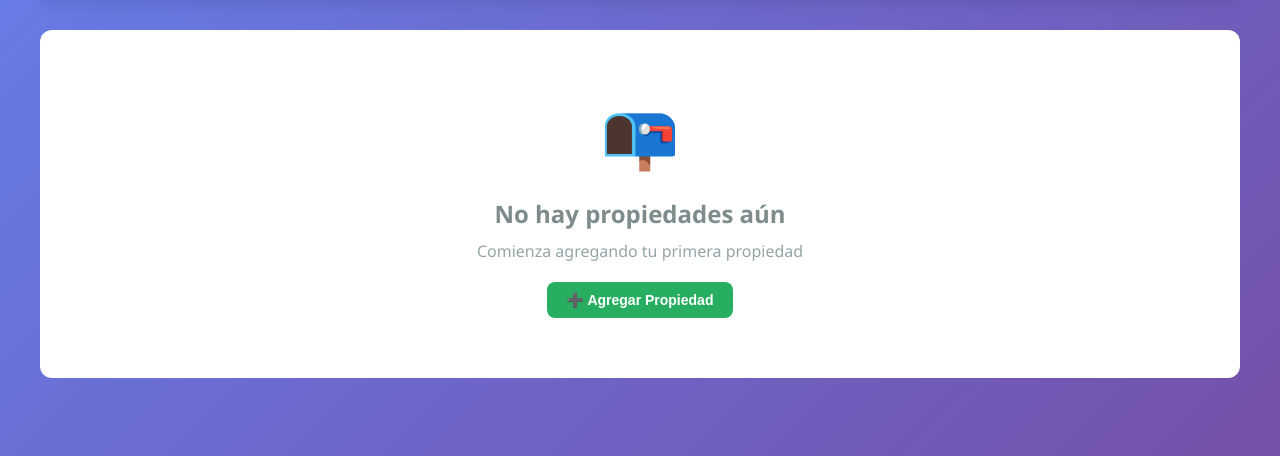
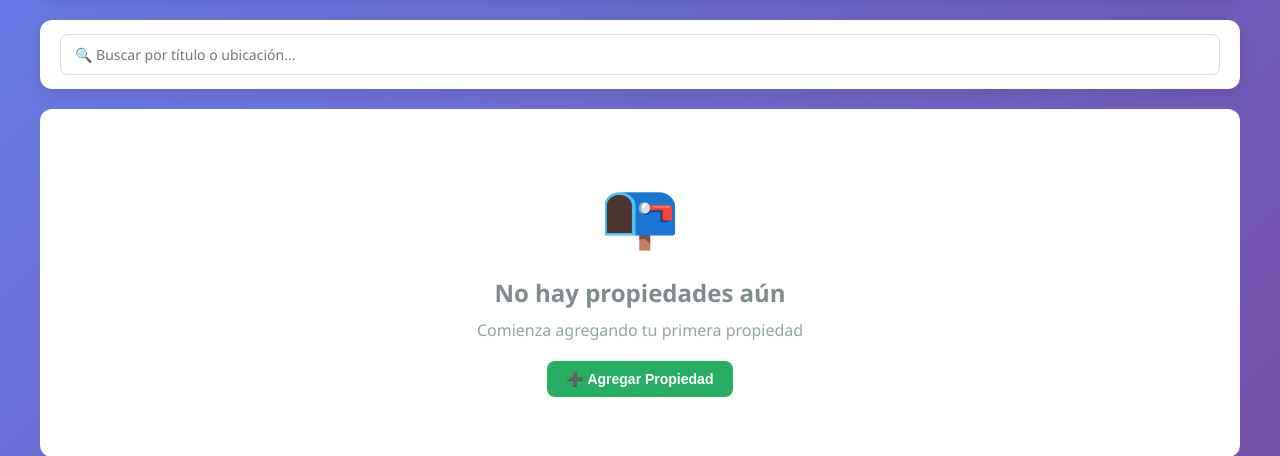
Before and after one commit to DG2028-2029/bot-inmobiliaria-v1, a Flask app: template templates/inventario.html in a window 1280 px wide. Shown: the part 120-576 px from the top of the page. Run offline with Flask 3, Linux system fonts and the light colour scheme; the template is opened without the code that fills it: most values are stand-ins (such as "Sample title", 1, 10 or a date in 2020).

Commit message:
Update inventario.html

```diff
--- a/templates/inventario.html
+++ b/templates/inventario.html
@@ -14,7 +14,7 @@
         .container { max-width: 1200px; margin: 0 auto; }
         .header {
             display: flex; justify-content: space-between; align-items: center;
-            margin-bottom: 30px; background: white; padding: 20px;
+            margin-bottom: 20px; background: white; padding: 20px;
             border-radius: 12px; box-shadow: 0 4px 15px rgba(0,0,0,0.1);
         }
         .header h1 { color: #2c3e50; font-size: 24px; }
@@ -28,6 +28,16 @@
         .btn-nuevo:hover { background: #229954; transform: translateY(-2px); }
         .btn-volver { background: #95a5a6; color: white; }
         .btn-volver:hover { background: #7f8c8d; }
+
+        .search-bar {
+            background: white; padding: 14px 20px; border-radius: 12px;
+            margin-bottom: 20px; box-shadow: 0 4px 15px rgba(0,0,0,0.1);
+        }
+        .search-bar input {
+            width: 100%; padding: 10px 14px; border: 1px solid #ddd;
+            border-radius: 8px; font-size: 14px; font-family: inherit;
+        }
+        .search-bar input:focus { outline: none; border-color: #667eea; }
 
         .propiedades-grid {
             display: grid;
@@ -85,7 +95,9 @@
         .propiedad-contenido { padding: 18px; }
         .propiedad-titulo { font-size: 17px; font-weight: bold; color: #2c3e50; margin-bottom: 6px; }
         .propiedad-precio { font-size: 20px; color: #27ae60; font-weight: bold; margin-bottom: 8px; }
-        .propiedad-ubicacion { color: #666; font-size: 13px; margin-bottom: 10px; }
+        .propiedad-ubicacion { color: #666; font-size: 13px; margin-bottom: 8px; }
+        .propiedad-specs { display: flex; gap: 14px; margin-bottom: 10px; font-size: 12px; color: #666; }
+        .propiedad-specs span { display: flex; align-items: center; gap: 4px; }
         .propiedad-descripcion {
             color: #555; font-size: 13px; line-height: 1.5; margin-bottom: 14px;
             overflow: hidden; display: -webkit-box;
@@ -133,16 +145,17 @@
         .close:hover { color: #e74c3c; }
 
         .form-group { margin-bottom: 15px; }
-        .form-group label { display: block; margin-bottom: 5px; color: #2c3e50; font-weight: bold; font-size: 13px; }
-        .form-group input, .form-group textarea {
+        .form-group label, .form-row-3 label { display: block; margin-bottom: 5px; color: #2c3e50; font-weight: bold; font-size: 13px; }
+        .form-group input, .form-group textarea, .form-row-3 input {
             width: 100%; padding: 10px; border: 1px solid #bdc3c7;
             border-radius: 6px; font-family: inherit; font-size: 13px;
             transition: 0.2s;
         }
-        .form-group input:focus, .form-group textarea:focus {
+        .form-group input:focus, .form-group textarea:focus, .form-row-3 input:focus {
             outline: none; border-color: #667eea; background: #f8f9ff;
         }
         .form-group textarea { min-height: 100px; resize: vertical; }
+        .form-row-3 { display: grid; grid-template-columns: 1fr 1fr 1fr; gap: 10px; margin-bottom: 15px; }
 
         .upload-area {
             border: 2px dashed #bdc3c7; border-radius: 8px; padding: 20px;
@@ -199,6 +212,11 @@
         .detalle-campo { background: #f8f9fa; padding: 12px; border-radius: 8px; }
         .detalle-campo-label { font-size: 11px; color: #999; text-transform: uppercase; margin-bottom: 4px; }
         .detalle-campo-valor { font-size: 15px; color: #2c3e50; font-weight: bold; }
+        .detalle-specs {
+            display: flex; gap: 16px; margin-bottom: 16px;
+            background: #f8f9fa; padding: 12px; border-radius: 8px; flex-wrap: wrap;
+        }
+        .detalle-specs span { font-size: 13px; color: #2c3e50; font-weight: bold; display:flex; align-items:center; gap:5px; }
         .detalle-descripcion {
             background: #f8f9fa; padding: 14px; border-radius: 8px;
             font-size: 13px; color: #555; line-height: 1.7;
@@ -241,6 +259,11 @@
             <a href="/historial/{{ cliente_id }}" class="btn btn-volver">← Volver</a>
         </div>
     </div>
+
+    <div class="search-bar">
+        <input type="text" id="buscarInput" placeholder="🔍 Buscar por título o ubicación..." oninput="filtrarPropiedades()">
+    </div>
+
     <div id="propiedades-container" class="propiedades-grid"></div>
 </div>
 
@@ -267,6 +290,20 @@
             <div class="form-group">
                 <label>Ubicación *</label>
                 <input type="text" name="ubicacion" required placeholder="Ej: Zona 14, Guatemala">
+            </div>
+            <div class="form-row-3">
+                <div>
+                    <label>Habitaciones</label>
+                    <input type="number" name="habitaciones" min="0" placeholder="3">
+                </div>
+                <div>
+                    <label>Baños</label>
+                    <input type="number" name="banos" min="0" step="0.5" placeholder="2">
+                </div>
+                <div>
+                    <label>m²</label>
+                    <input type="number" name="metros2" min="0" step="0.01" placeholder="150">
+                </div>
             </div>
             <div class="form-group">
                 <label>Fotos (máx. 5)</label>
@@ -303,6 +340,7 @@
                 <div class="detalle-campo-valor" id="detalleUbicacion"></div>
             </div>
         </div>
+        <div id="detalleSpecs"></div>
         <div class="detalle-descripcion" id="detalleDescripcion"></div>
     </div>
 </div>
@@ -330,6 +368,20 @@
             <div class="form-group">
                 <label>Ubicación *</label>
                 <input type="text" name="ubicacion" id="editUbicacion" required>
+            </div>
+            <div class="form-row-3">
+                <div>
+                    <label>Habitaciones</label>
+                    <input type="number" name="habitaciones" id="editHabitaciones" min="0">
+                </div>
+                <div>
+                    <label>Baños</label>
+                    <input type="number" name="banos" id="editBanos" min="0" step="0.5">
+                </div>
+                <div>
+                    <label>m²</label>
+                    <input type="number" name="metros2" id="editMetros2" min="0" step="0.01">
+                </div>
             </div>
 
             <div class="form-group">
@@ -370,7 +422,6 @@
     let editImagenes = [];
     const fotoActual = {};
 
-    // Acumuladores de archivos seleccionados (persisten entre clicks)
     let fotosNuevaPropiedad = [];
     let fotosEditPropiedad = [];
 
@@ -382,7 +433,6 @@
         if (e.target == document.getElementById("modalEditar")) cerrarEditar();
     }
 
-    // --- Helper: sincroniza el input real con el array acumulado ---
     function actualizarInputFiles(inputId, archivosArray) {
         const dt = new DataTransfer();
         archivosArray.forEach(file => dt.items.add(file));
@@ -405,7 +455,6 @@
         });
     }
 
-    // --- MODAL AGREGAR: fotos acumulables ---
     function manejarFotosNueva(input) {
         const espacio = MAX_FOTOS - fotosNuevaPropiedad.length;
         if (espacio <= 0) {
@@ -445,7 +494,6 @@
         }
     }
 
-    // --- MODAL EDITAR: fotos acumulables (cuenta existentes + nuevas) ---
     function manejarFotosEdit(input) {
         const totalActual = editImagenes.length + fotosEditPropiedad.length;
         const espacio = MAX_FOTOS - totalActual;
@@ -544,6 +592,15 @@
         document.getElementById("detallePrecio").textContent = "$" + parseFloat(prop.precio).toLocaleString();
         document.getElementById("detalleUbicacion").textContent = "📍 " + prop.ubicacion;
         document.getElementById("detalleDescripcion").textContent = prop.descripcion || 'Sin descripción';
+
+        const specsHTML = (prop.habitaciones || prop.banos || prop.metros2) ? `
+            <div class="detalle-specs">
+                ${prop.habitaciones ? `<span>🛏️ ${prop.habitaciones} hab.</span>` : ''}
+                ${prop.banos ? `<span>🚿 ${prop.banos} baños</span>` : ''}
+                ${prop.metros2 ? `<span>📐 ${prop.metros2} m²</span>` : ''}
+            </div>` : '';
+        document.getElementById("detalleSpecs").innerHTML = specsHTML;
+
         const galeriaEl = document.getElementById("detalleGaleria");
         if (imagenes.length > 0) {
             galeriaEl.innerHTML = imagenes.map((url, i) =>
@@ -590,6 +647,9 @@
         document.getElementById("editDescripcion").value = prop.descripcion || '';
         document.getElementById("editPrecio").value = prop.precio;
         document.getElementById("editUbicacion").value = prop.ubicacion;
+        document.getElementById("editHabitaciones").value = prop.habitaciones || '';
+        document.getElementById("editBanos").value = prop.banos || '';
+        document.getElementById("editMetros2").value = prop.metros2 || '';
         document.getElementById("formEditar").action = `/editar_propiedad/${clienteId}/${prop.id}`;
         document.getElementById("previewGridEdit").innerHTML = "";
         document.getElementById("btnEditar").disabled = false;
@@ -668,6 +728,23 @@
 
     function cargarPropiedades() {
         propiedadesData = {{ propiedades_json | safe }};
+        renderPropiedades(propiedadesData);
+    }
+
+    function filtrarPropiedades() {
+        const termino = document.getElementById('buscarInput').value.toLowerCase().trim();
+        if (!termino) {
+            renderPropiedades(propiedadesData);
+            return;
+        }
+        const filtradas = propiedadesData.filter(p =>
+            (p.titulo || '').toLowerCase().includes(termino) ||
+            (p.ubicacion || '').toLowerCase().includes(termino)
+        );
+        renderPropiedades(filtradas);
+    }
+
+    function renderPropiedades(lista) {
         const container = document.getElementById("propiedades-container");
 
         if (!propiedadesData || propiedadesData.length === 0) {
@@ -681,7 +758,17 @@
             return;
         }
 
-        container.innerHTML = propiedadesData.map(prop => {
+        if (lista.length === 0) {
+            container.innerHTML = `
+                <div class="vacio">
+                    <div style="font-size:64px;margin-bottom:20px;">🔍</div>
+                    <h2 style="color:#7f8c8d;margin-bottom:10px;">Sin resultados</h2>
+                    <p>No encontramos propiedades con ese criterio</p>
+                </div>`;
+            return;
+        }
+
+        container.innerHTML = lista.map(prop => {
             const imagenes = parseImagenes(prop.imagen_url);
             const galeriaHTML = imagenes.length > 0 ? `
                 <div class="galeria" id="galeria-${prop.id}">
@@ -696,6 +783,13 @@
                 </div>` :
                 `<div class="galeria"><div class="galeria-placeholder">🏠</div></div>`;
 
+            const specsHTML = (prop.habitaciones || prop.banos || prop.metros2) ? `
+                <div class="propiedad-specs">
+                    ${prop.habitaciones ? `<span>🛏️ ${prop.habitaciones}</span>` : ''}
+                    ${prop.banos ? `<span>🚿 ${prop.banos}</span>` : ''}
+                    ${prop.metros2 ? `<span>📐 ${prop.metros2} m²</span>` : ''}
+                </div>` : '';
+
             return `
                 <div class="propiedad-card">
                     ${galeriaHTML}
@@ -703,6 +797,7 @@
                         <div class="propiedad-titulo">${prop.titulo}</div>
                         <div class="propiedad-precio">$${parseFloat(prop.precio).toLocaleString()}</div>
                         <div class="propiedad-ubicacion">📍 ${prop.ubicacion}</div>
+                        ${specsHTML}
                         <div class="propiedad-descripcion">${prop.descripcion || 'Sin descripción'}</div>
                         <div class="card-botones">
                             <button type="button" class="btn-ver" onclick="verDetalle(${prop.id})">🔍 Ver</button>
```
